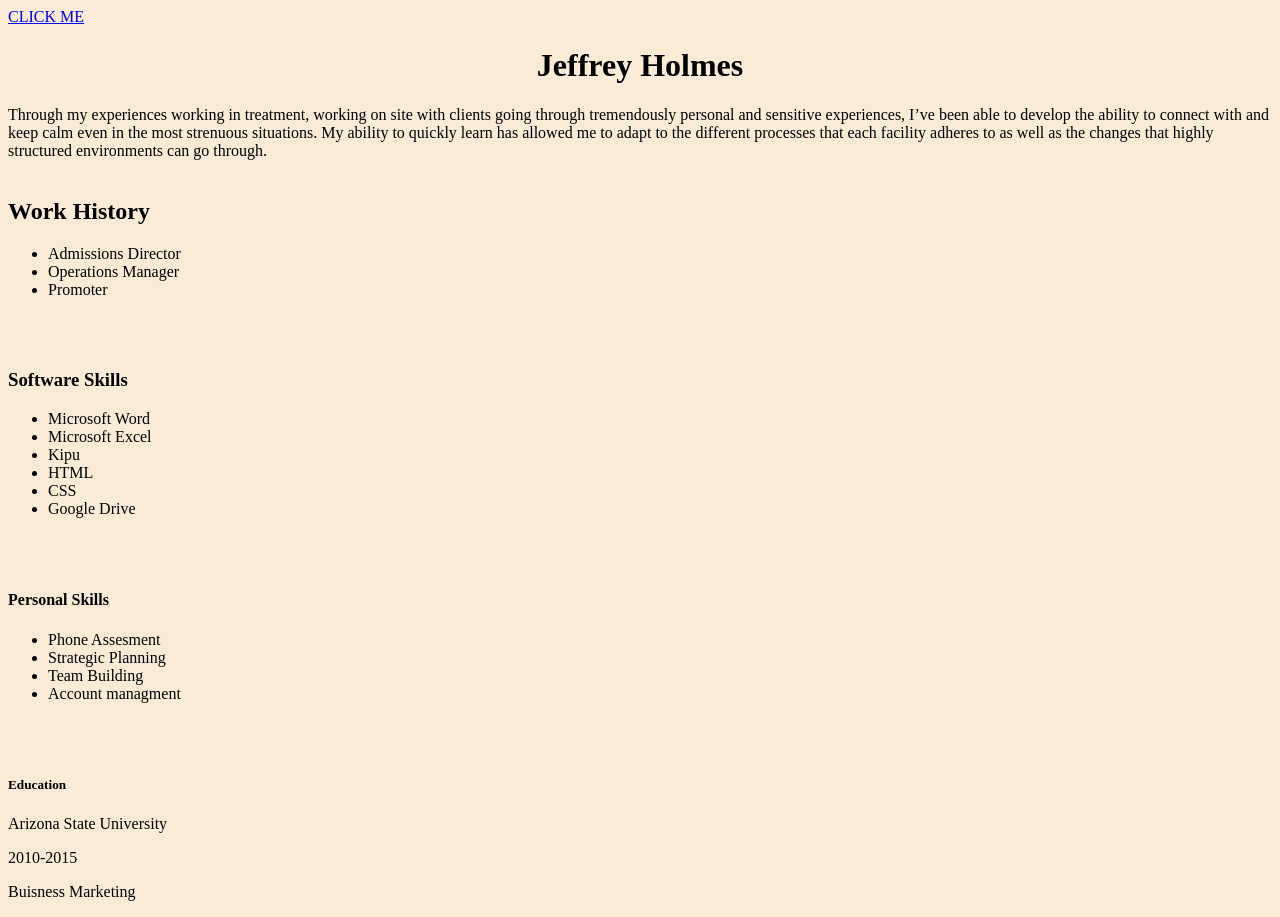
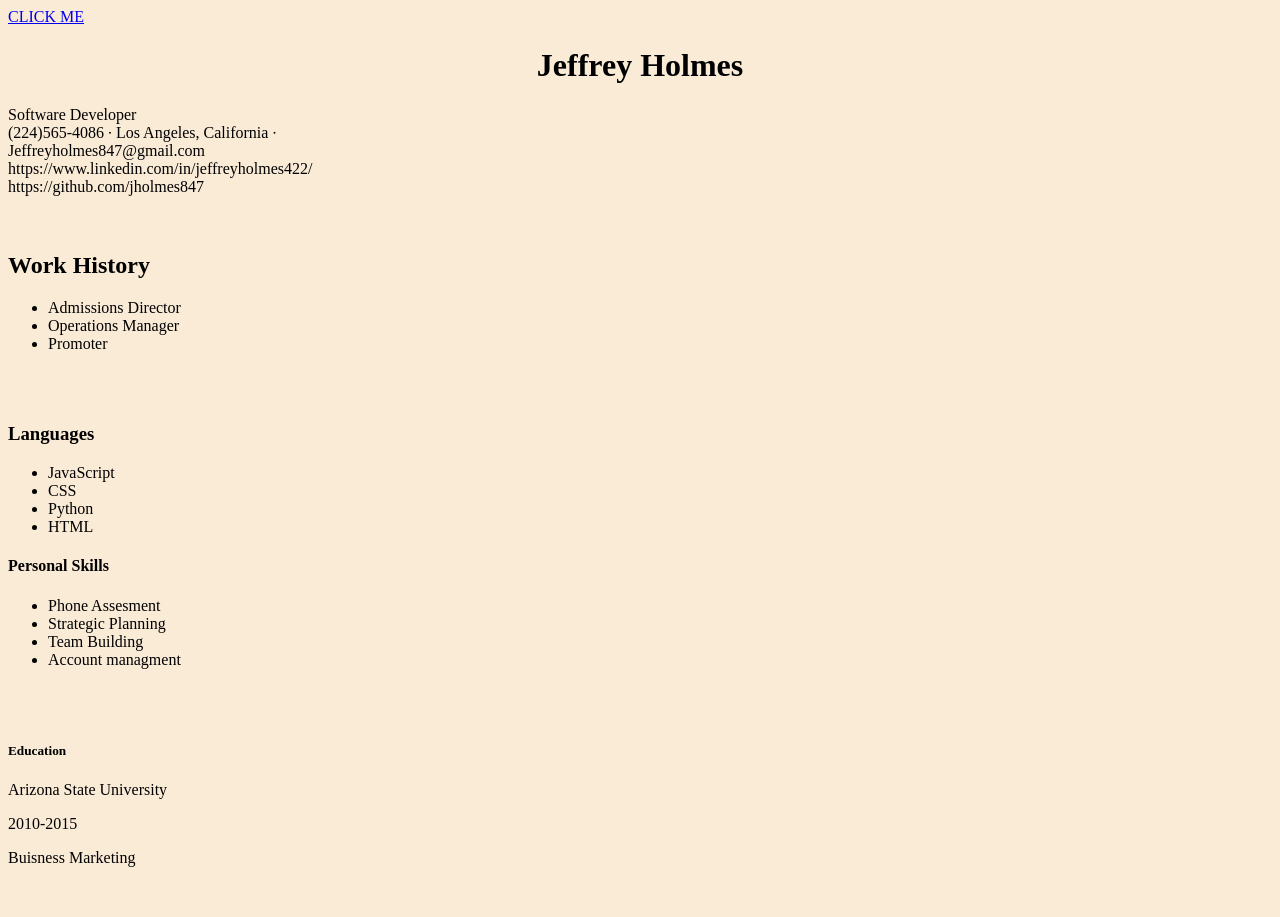
Before and after one commit to jholmes847/Portfolio-Project, a plain HTML site: page resume.html in a window 1280 px wide. After the commit the page ends 883 px from the top, so only its background shows below. Drawn offline with nearby package versions, Linux system fonts and the light colour scheme.

Commit message:
commit on "main"

```diff
--- a/resume.html
+++ b/resume.html
@@ -13,8 +13,18 @@
             <a href="https://docs.google.com/document/d/e/2PACX-1vReIwFkps_QkpAZs1EN9txFI9gOZX5PynJ1LXvBfQ9cPnob5SKqvAUkqTNc6LsvCw-Iq30DuJGWrZUf/pub">CLICK ME</a>
 
     <h1>Jeffrey Holmes</h1>
+    <div class="div-center">
+        Software Developer
+        <br>
+        (224)565-4086 ∙ Los Angeles, California ∙
+        <br>
+        Jeffreyholmes847@gmail.com
+        <br>
+        https://www.linkedin.com/in/jeffreyholmes422/
+        <br>
+        https://github.com/jholmes847
+    </div>
 
-        Through my experiences working in treatment, working on site with clients going through tremendously personal and sensitive experiences, I’ve been able to develop the ability to connect with and keep calm even in the most strenuous situations. My ability to quickly learn has allowed me to adapt to the different processes that each facility adheres to as well as the changes that highly structured environments can go through.
         <br>
         <br>
 
@@ -32,18 +42,14 @@
           <br>
 
     <div class="skills">
-        <h3>Software Skills</h3>
+        <h3>Languages</h3>
         <ul>
-            <li>Microsoft Word</li>
-            <li>Microsoft Excel</li>
-            <li>Kipu</li>
+            <li>JavaScript</li>
+            <li>CSS</li>
+            <li>Python</li>
             <li>HTML</li>
-            <li>CSS</li>
-            <li>Google Drive</li>
+        </ul>
 
-          </ul>
-          <br>
-          <br>
 
     <div class="P-Skills">
         <h4>Personal Skills</h4>
```
Also changed, not shown: project.html (+3 -3 lines).
